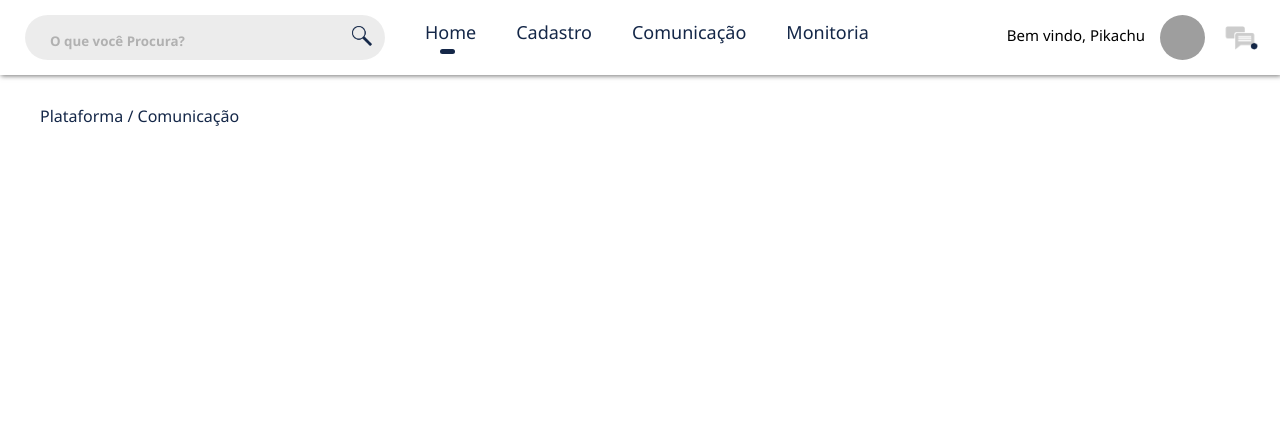
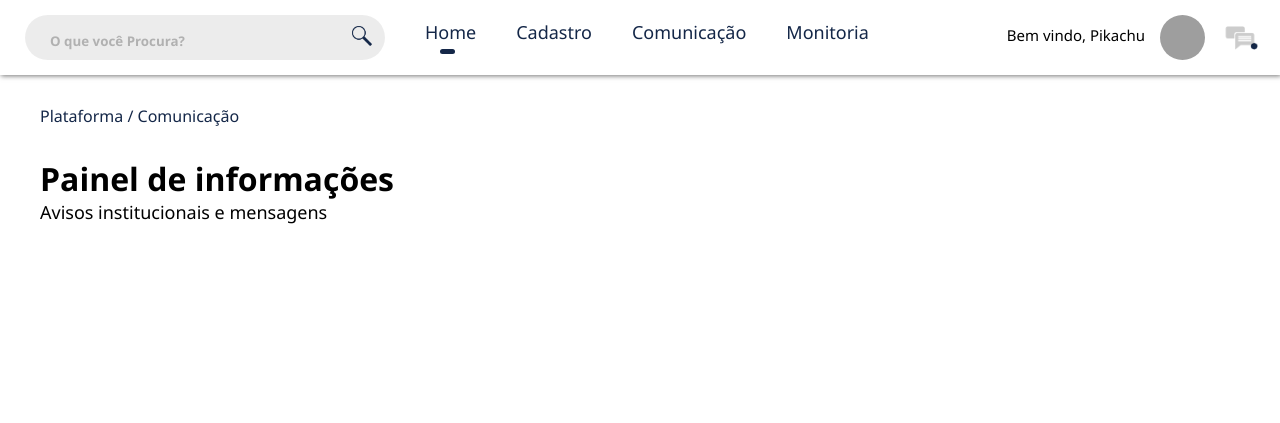
Before and after one commit to Jvictor-7/Treinando-FrontDesign, a PHP site: page /Views/comunicacao.php in a window 1280 px wide. Shown: the part 80-503 px from the top of the page. Run offline with PHP 8.4, Linux system fonts and the light colour scheme; grey boxes are pictures that could not be loaded.

Commit message:
Update comunicacao.php

```diff
--- a/Views/comunicacao.php
+++ b/Views/comunicacao.php
@@ -33,7 +33,28 @@
 				height: 100vh;
 				margin: 0 auto;
 			}
+			#div_title_pag{
+				display: block;
+				width: calc(100% - 80px);
+				margin: 30px  40px;
+				}
+				#title_pag{
+					font-family: 'segoe ui';
+					font-size: 32px;
+				}
+				#subtitle_pag{
+					font-family: 'segoe ui';
+					font-size: 18px;
+					font-weight: normal;
+				}
+
 		</style>
+
+		<div id="div_title_pag">
+			<h1 id="title_pag">Painel de informações</h1>
+			<h2 id="subtitle_pag">Avisos institucionais e mensagens</h2>
+		</div>
+
     </div>
     <!-- //CENTER -->
 
```
